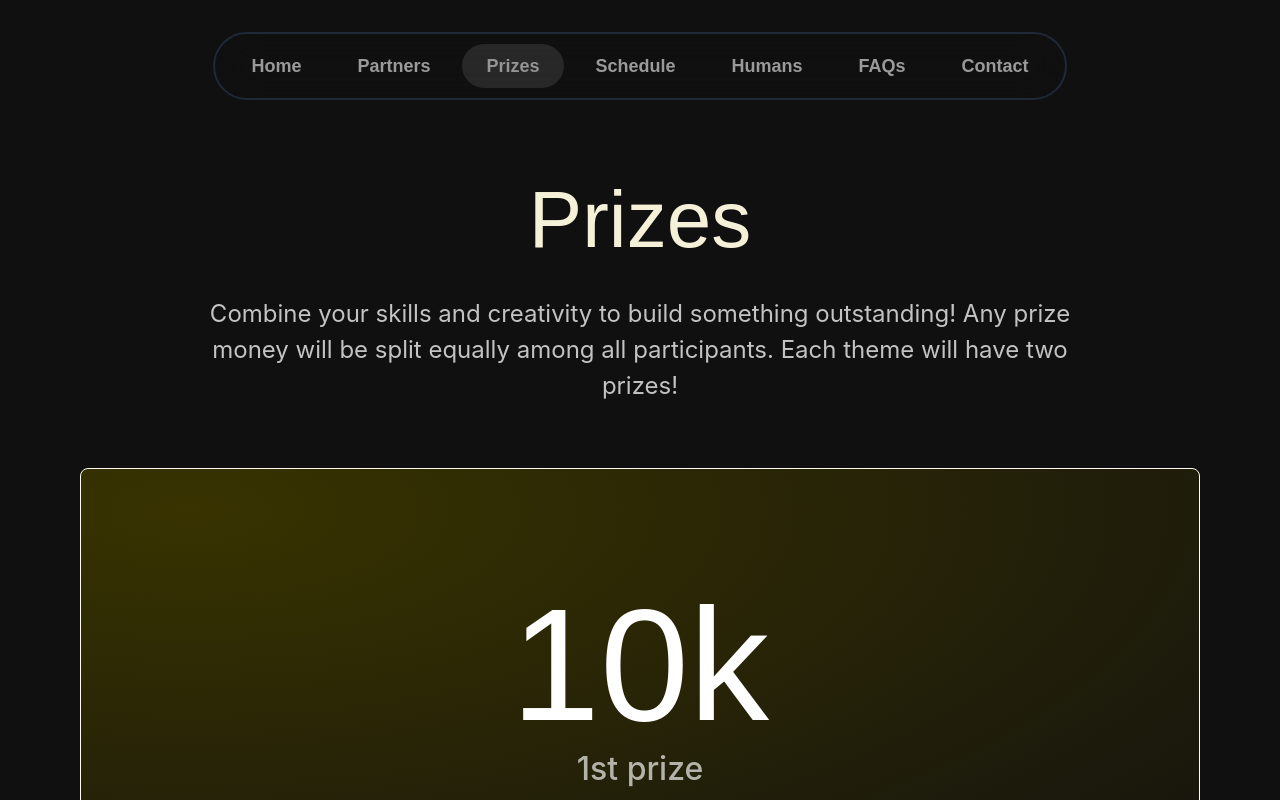
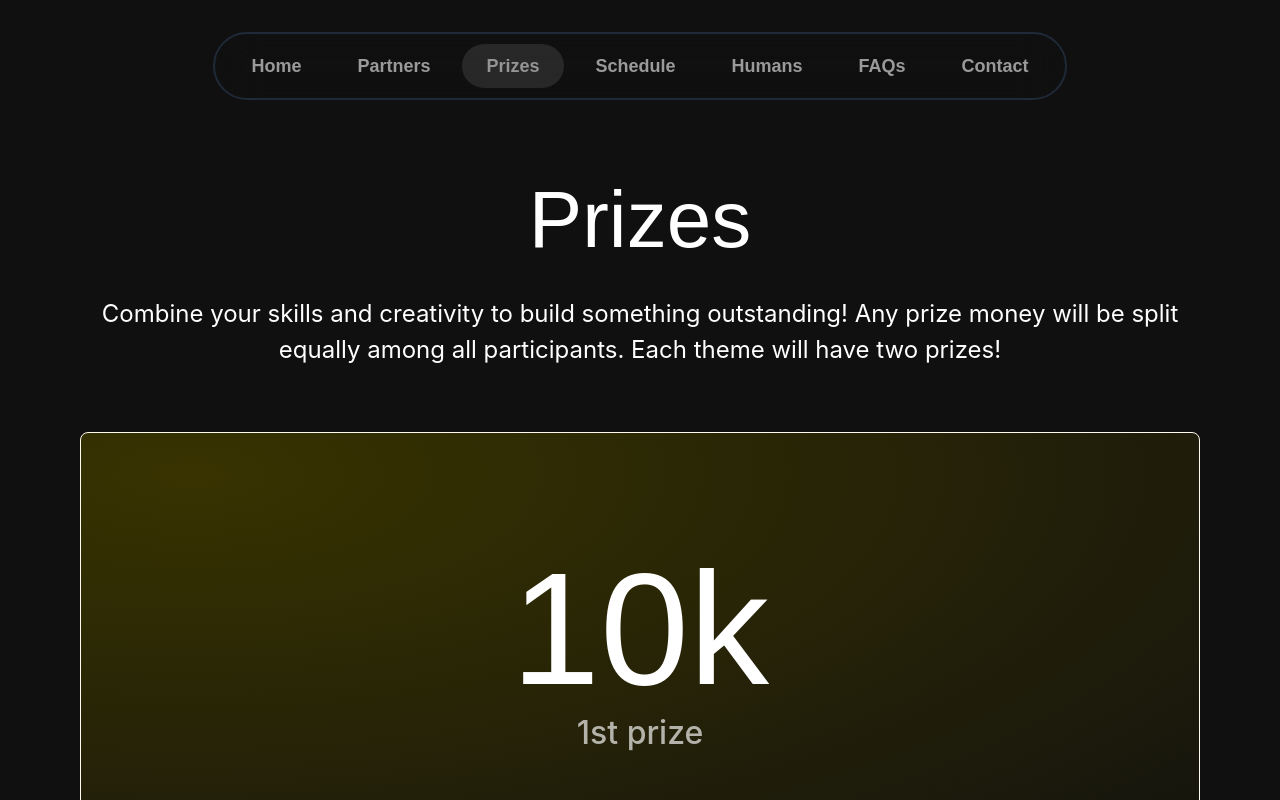
Before and after one commit to brittytino/SRCAS-Hackathon, a Next.js app: page /prizes in a window 1280 px wide. Shown: the top 800 px of the page. Built offline with nearby package versions, Linux system fonts and the light colour scheme; a web font is replaced by a local one.

Commit message:
Update page.jsx

```diff
--- a/app/prizes/page.jsx
+++ b/app/prizes/page.jsx
@@ -182,12 +182,12 @@ export default function Prizes() {
       >
         <div className="w-full flex flex-col gap-10 md:gap-16">
           <div className="flex flex-col items-center gap-4">
-            <p className="text-[#F5F0D8] text-[2.25rem] font-normal md:text-[5rem]">
+            <p className="text-[#FFF] text-[2.25rem] font-normal md:text-[5rem]">
               Prizes
             </p>
             <div className="flex flex-col items-center gap-3 md:gap-4">
               <p
-                className="w-full lg:max-w-[80%] text-[#C3C3C3] font-[Inter]
+                className="w-full lg:max-w-[100%] text-[#FFF] font-[Inter]
                   text-center font-normal text-[1.25rem] md:text-[1.5rem]"
               >
                 Combine your skills and creativity to build something outstanding!
```
